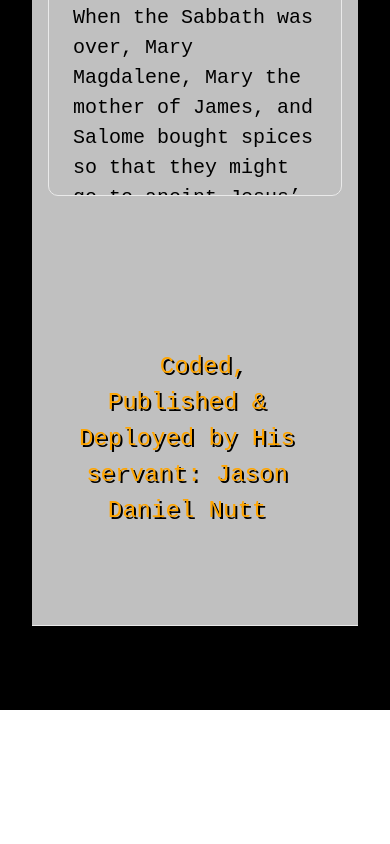
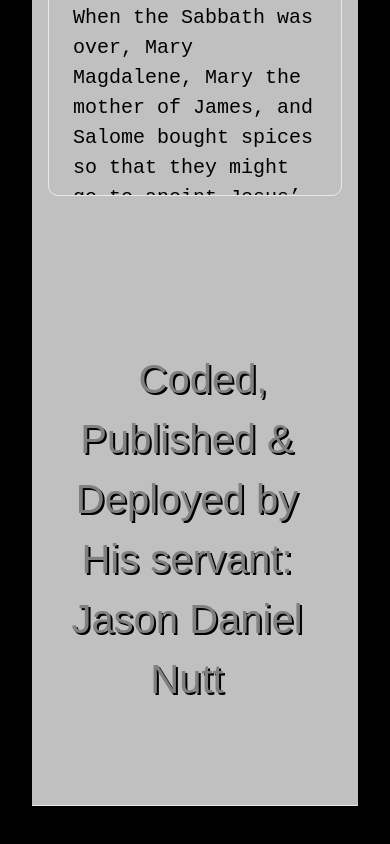
Before and after one commit to jnutt367/mark, a Next.js app: page / in a window 390 px wide. Shown: the part 5374-6218 px from the top of the page. Before the commit the page ends 6084 px from the top, so only its background shows below. Built offline with nearby package versions, Linux system fonts and the light colour scheme.

Commit message:
Update Home.module.css
publisher styles then copy to other books

```diff
--- a/styles/Home.module.css
+++ b/styles/Home.module.css
@@ -251,8 +251,8 @@
 }
 
 .publisher {
-    font-family: monospace;
-    color: orange;
+    font-family: Arial, Verdana, Tahoma, Trebuchet MS, Times New Roman, Georgia, Garamond, Courier New, Brush Script MT;
+    color: flex;
     font-size: 2.5rem;
     margin-left: 2rem;
 }
@@ -275,12 +275,6 @@
     }
 }
 
-@media (max-width: 500px) {
-    .publisher {
-        font-size: 1.5rem;
-    }
-
-}
 
 @media (min-width: 600px) {
 
```
